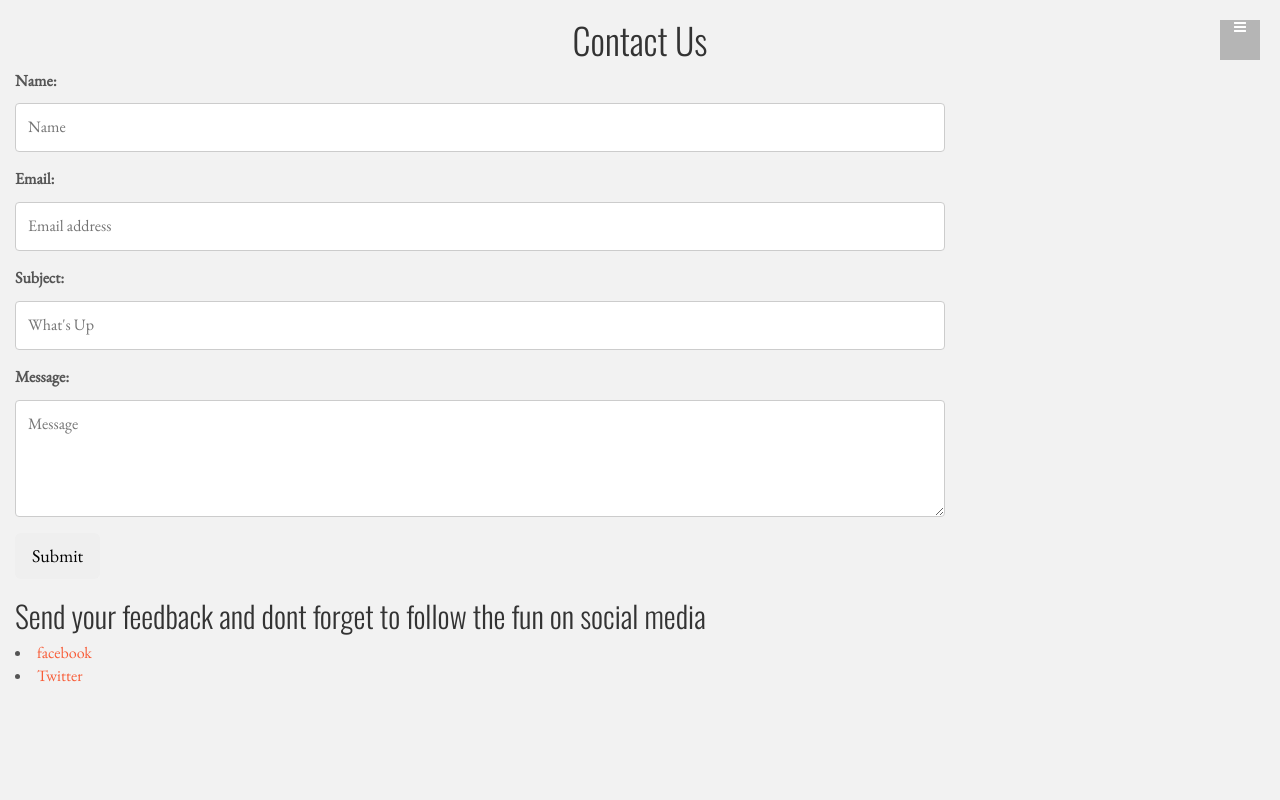
After one commit to SIU-CS/5Guys1Code, a PHP site: page /contact.html in a window 1280 px wide. The commit adds this page. Run offline with PHP 8.4, Linux system fonts and the light colour scheme.

Commit message:
contact page
it gonna work when we add to “public html” on cs dept server

```diff
--- a/app/theme/assets/css/main.css
+++ b/app/theme/assets/css/main.css
@@ -8,6 +8,18 @@ body {
     -webkit-font-smoothing: antialiased;
     -webkit-overflow-scrolling: touch;
 }
+
+input[type=text],[type=email], select, textarea {
+    width: 100%;
+    padding: 12px;
+    border: 1px solid #ccc;
+    border-radius: 4px;
+    box-sizing: border-box;
+    margin-top: 6px;
+    margin-bottom: 16px;
+    resize: vertical;
+}
+
 
 /* Titles */
 h1, h2, h3, h4, h5, h6 {
--- a/app/theme/calendar.html
+++ b/app/theme/calendar.html
@@ -27,7 +27,7 @@
 			<i class="icon-remove menu-close"></i>
 			<a href="index.html" class="smoothScroll">Home | </a>
 			<a href="#about" class="smoothScroll">About | </a>
-			<a href="#contact" class="smoothScroll">Contact | </a>
+			<a href="contact.html" class="smoothScroll">Contact | </a>
       <a href="#login" class="smoothScroll">Log in | </a>
       <a href="#signup" class="smoothScroll">Sign Up | </a>
 		</div>
--- /dev/null
+++ b/app/theme/contact.html
@@ -0,0 +1,106 @@
+<DOCTYPE!>
+<html>
+<head>
+  <meta charset="utf-8">
+  <meta name="viewport" content="width=device-width, initial-scale=1.0">
+  <meta name="description" content="">
+  <meta name="author" content="">
+  <link rel="shortcut icon" href="assets/ico/favicon.png">
+    <title>Contact page</title>
+
+    <!-- Bootstrap core CSS -->
+    <link href="assets/css/bootstrap.css" rel="stylesheet">
+    <link href="assets/css/main.css" rel="stylesheet">
+	  <link rel="stylesheet" href="assets/css/font-awesome.min.css">
+    <script src="assets/js/jquery.min.js"></script>
+	  <script src="assets/js/modernizr.custom.js"></script>
+    <link href='http://fonts.googleapis.com/css?family=Oswald:400,300,700' rel='stylesheet' type='text/css'>
+    <link href='http://fonts.googleapis.com/css?family=EB+Garamond' rel='stylesheet' type='text/css'>
+</head>
+
+<body>
+<!-- <?php
+  include('connect.php');
+  $name = $_POST['name'];
+  $email = $_POST['email'];
+  $subject = $_POST['subject'];
+  $message = $_POST['message'];
+  $from = 'From: ';
+  $to = 'mohd.jafar@siu.edu';
+
+  $body = "From: $name\n E-Mail: $email\n Message:\n $message";
+
+  if ($_SERVER["REQUEST_METHOD"] == "POST") {
+
+      if (mail ($to, $subject, $body, $from)) {
+          echo '<p>Your message has been sent!</p>';
+      } else {
+          echo '<p>Something went wrong, go back and try again!</p>';
+      }
+  }
+  ?> -->
+      <h1><center>Contact Us</center></h1>
+  <body data-spy="scroll" data-offset="0" data-target="#theMenu">
+
+	<!-- Menu -->
+	<nav class="menu" id="theMenu">
+		<div class="menu-wrap">
+			<h1 class="logo"><a href="index.html#home">Calendar Organizer</a></h1>
+			<i class="icon-remove menu-close"></i>
+			<a href="calendar.html" class="smoothScroll">Calendar</a>
+			<a href="#about" class="smoothScroll">About</a>
+			<a href="#contact.html" class="smoothScroll">Contact</a>
+      <a href="#login" class="smoothScroll">Log in</a>
+      <a href="#signup" class="smoothScroll">Sign Up</a>
+		</div>
+
+		<!-- Menu button -->
+		<div id="menuToggle"><i class="icon-reorder"></i></div>
+	</nav>
+	<!-- contact form -->
+  <div class="col-md-9 col-sm-12 col-xs-12">
+  <div class="page-content">
+    <!-- here u need to change the link to your email address to serve as the reciever -->
+    <form id="cantact-form" action= "https://formspree.io/mohd.jafar@siu.edu" method="POST" novalidate autocomplete="off" class="idealforms">
+
+      <div class="field">
+          <label for="name">Name:</label>
+          <input name="name" type="text" placeholder="Name" required>
+          <span class="error"></span>
+      </div>
+      <div class="field">
+          <label for="email">Email:</label>
+          <input name="email" type="email" placeholder="Email address" required>
+          <span class="error"></span>
+      </div>
+      <div class="field">
+          <label for="Subject">Subject:</label>
+          <input  name="Subject" type="text"  placeholder="What's Up" >
+          <span class="error"></span>
+      </div>
+      <div class="full-fild">
+          <label for="message">Message:</label>
+          <textarea name="message" id="message" cols="5" placeholder="Message" rows="4"></textarea>
+      </div>
+      <div class="field buttons">
+      <button type="submit" class="btn btn-lg blue-color">Submit</button>
+  </div>
+   <span id="invalid"></span>
+
+  <aside id="sidebar" class="main-sidebar">
+        <h2> Send your feedback and dont forget to follow the fun on social media</h2>
+          <li>
+            <a target="_blank" href="https://www.facebook.com/SouthernIllinoisUniversityCarbondale/"> facebook</a>
+          </li>
+          <li>
+            <a target="_blank" href="https://twitter.com/SIUC?ref_src=twsrc%5Egoogle%7Ctwcamp%5Eserp%7Ctwgr%5Eauthor">Twitter</a>
+          </li>
+ </aside>
+</form>
+<!-- Placed at the end of the document so the pages load faster -->
+<script src="assets/js/classie.js"></script>
+<script src="assets/js/bootstrap.min.js"></script>
+<script src="assets/js/smoothscroll.js"></script>
+<script src="assets/js/main.js"></script>
+
+</body>
--- a/app/theme/index.html
+++ b/app/theme/index.html
@@ -31,7 +31,7 @@
 			<i class="icon-remove menu-close"></i>
 			<a href="calendar.html" class="smoothScroll">Calendar</a>
 			<a href="#about" class="smoothScroll">About</a>
-			<a href="#contact" class="smoothScroll">Contact</a>
+			<a href="contact.html" class="smoothScroll">Contact</a>
       <a href="#login" class="smoothScroll">Log in</a>
       <a href="#signup" class="smoothScroll">Sign Up</a>
 		</div>
```
Also changed, not shown: app/theme/connect.php (added, +16 -0 lines).
